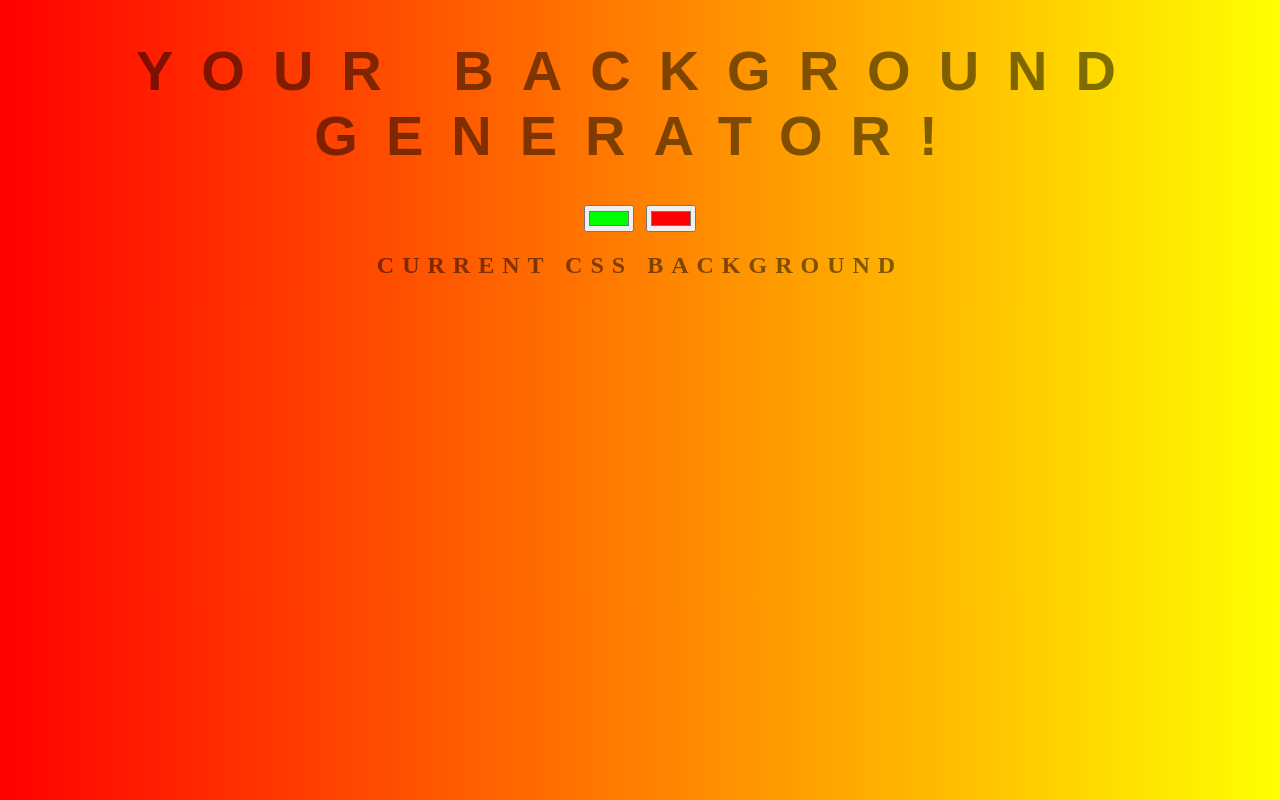
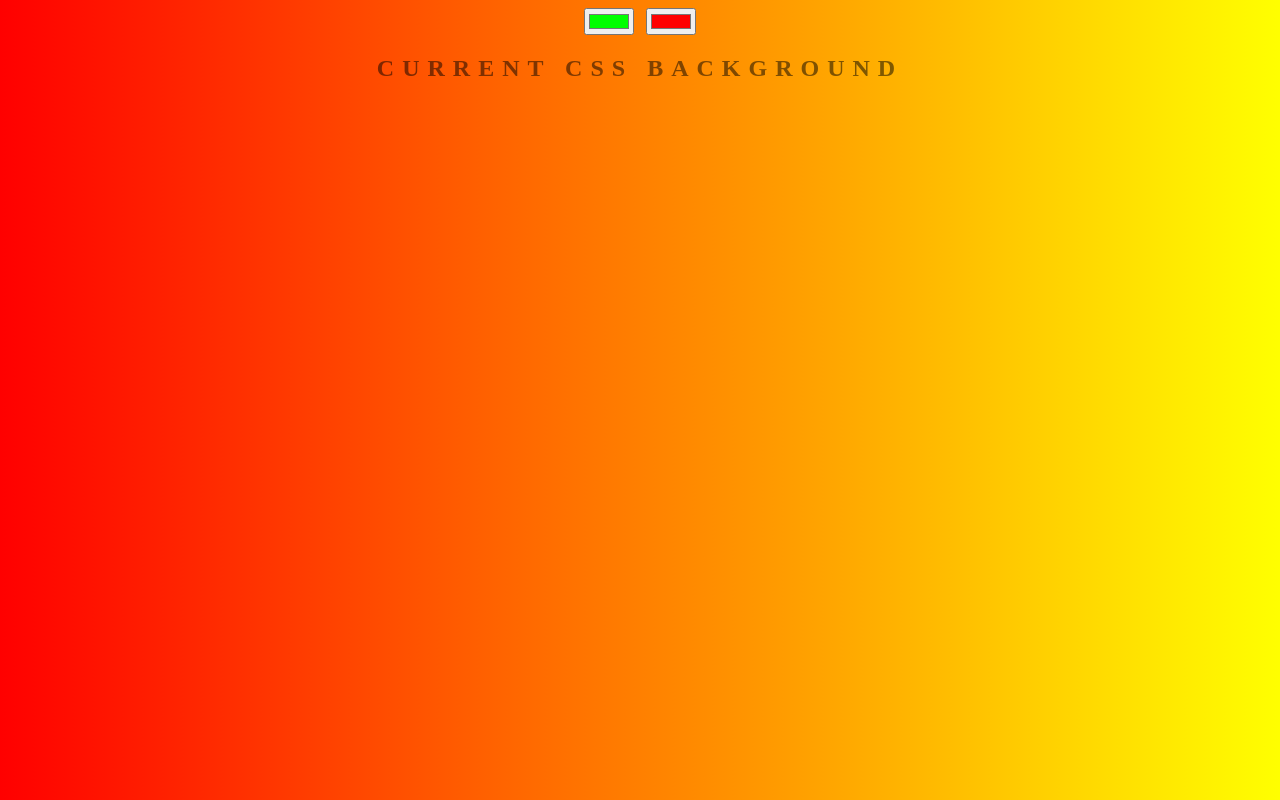
Before and after one commit to SimonLukas8/background-generator, a plain HTML site: page index.html in a window 1280 px wide. Drawn offline with Linux system fonts and the light colour scheme.

Commit message:
deleted headings

```diff
--- a/index.html
+++ b/index.html
@@ -5,7 +5,6 @@
 	<link rel="stylesheet" type="text/css" href="style.css">
 </head>
 <body id="gradient">
-	<h1>Your Background Generator!</h1>
 	<input class="color1" type="color" name="color1" value="#00ff00">
 	<input class="color2" type="color" name="color2" value="#ff0000">
 	<h2>Current CSS Background</h2>
```
